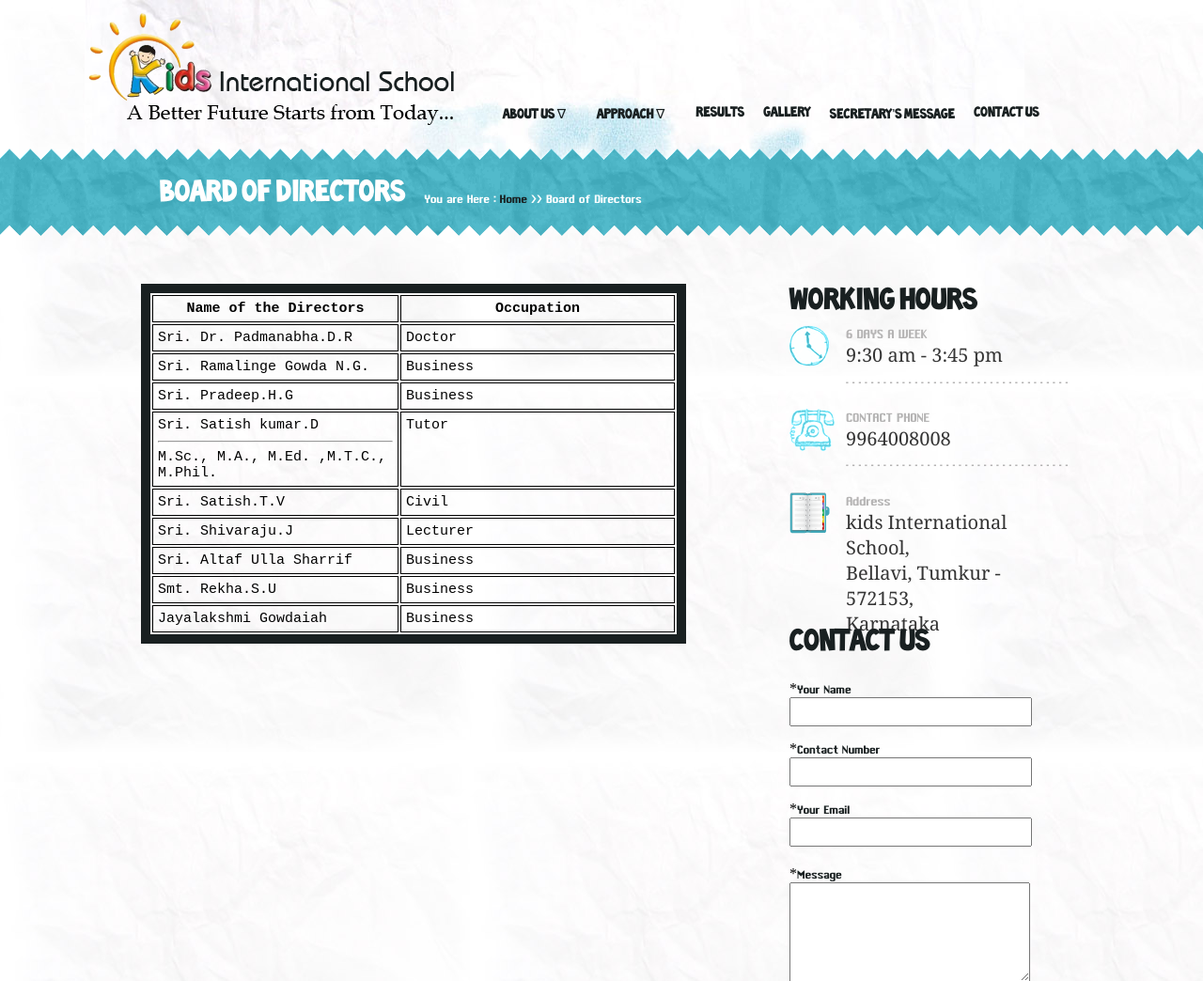
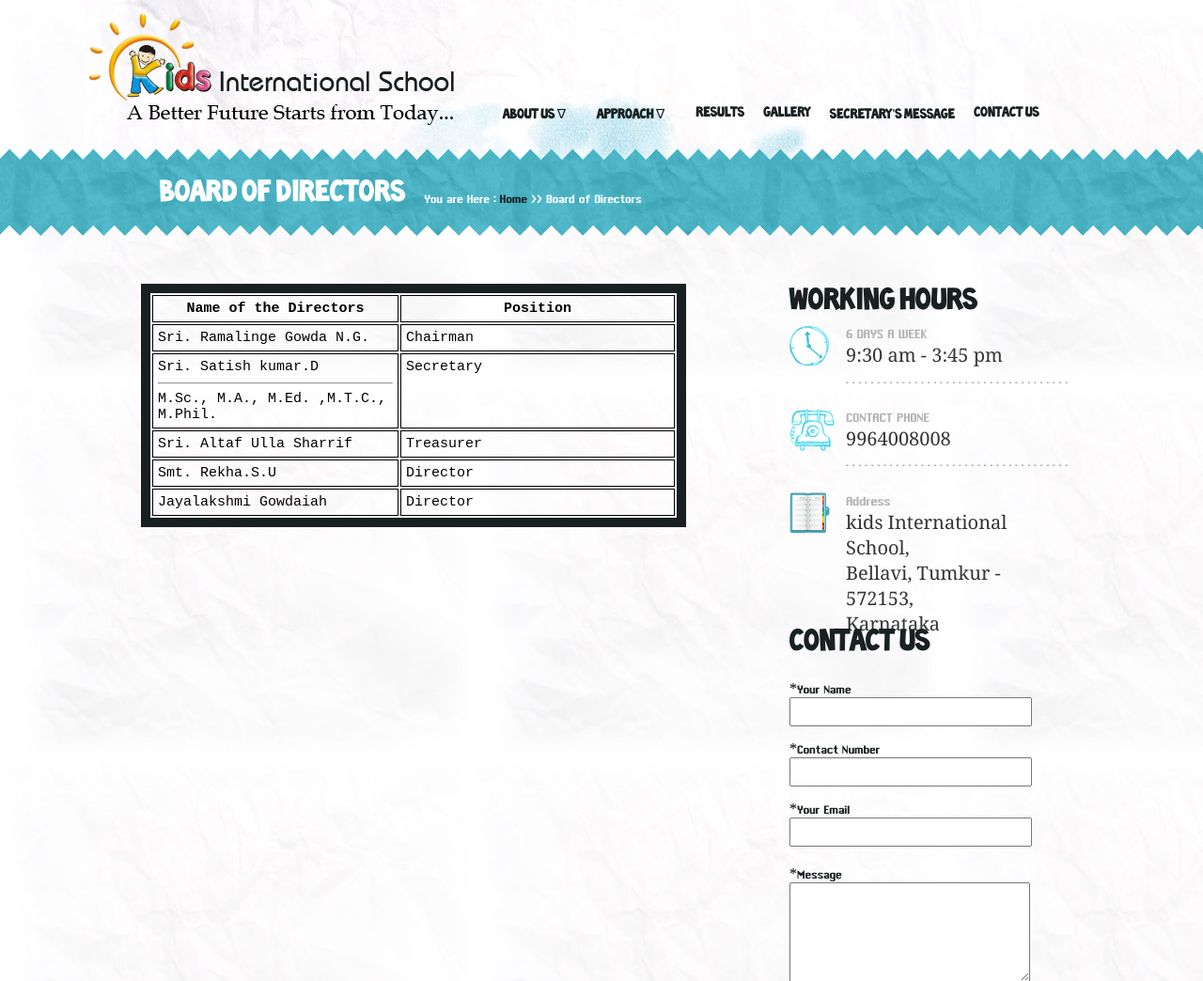
Before and after one commit to arjunkabra/Kids-International-School, a PHP site: page /directors in a window 1280 px wide. Shown: the top 1044 px of the page at 94% size. Run offline with PHP 8.4, Linux system fonts and the light colour scheme; some web fonts are replaced.

Commit message:
Removed some directors name

```diff
--- a/directors.php
+++ b/directors.php
@@ -40,52 +40,32 @@
 
 <tr>
 <th id="thwidthc1">Name of the Directors</th>
-<th>Occupation</th>
-</tr>
-
-<tr>
-<td>Sri. Dr. Padmanabha.D.R</td>
-<td>Doctor</td>
+<th>Position</th>
 </tr>
 
 <tr>
 <td>Sri. Ramalinge Gowda N.G. </td>
-<td>Business</td>
-</tr>
-
-<tr>
-<td>Sri. Pradeep.H.G</td>
-<td>Business</td>
+<td>Chairman</td>
 </tr>
 
 <tr>
 <td>Sri. Satish kumar.D<br /><hr />M.Sc., M.A., M.Ed. ,M.T.C., M.Phil.</td>
-<td>Tutor</td>
-</tr>
-
-<tr>
-<td>Sri. Satish.T.V</td>
-<td>Civil</td>
-</tr>
-
-<tr>
-<td>Sri. Shivaraju.J </td>
-<td>Lecturer</td>
+<td>Secretary</td>
 </tr>
 
 <tr>
 <td>Sri. Altaf Ulla Sharrif</td>
-<td>Business</td>
+<td>Treasurer</td>
 </tr>
 
 <tr>
 <td>Smt. Rekha.S.U</td>
-<td>Business</td>
+<td>Director</td>
 </tr>
 
 <tr>
 <td>Jayalakshmi Gowdaiah</td>
-<td>Business</td>
+<td>Director</td>
 </tr>
 
 </table>
```
